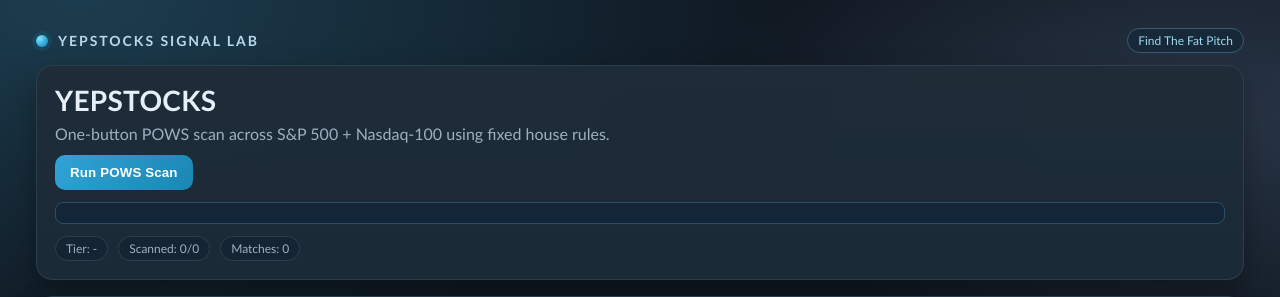
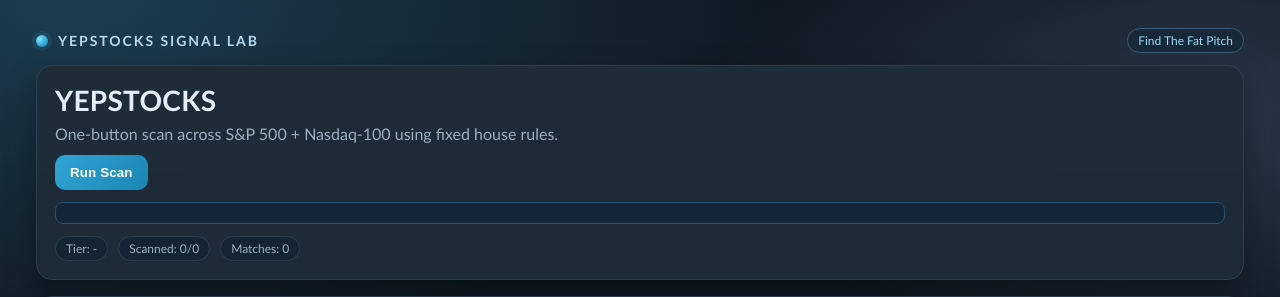
Before and after one commit to jamiewoolner-svg/yep, a Flask app: page / in a window 1280 px wide. Shown: the top 297 px of the page. Run offline with Flask 3, Linux system fonts and the light colour scheme; some libraries are stand-ins or nearby versions.

Commit message:
Remove POWS wording from UI and scan tier labels

```diff
--- a/app.py
+++ b/app.py
@@ -131,8 +131,8 @@ def _result_row(analyzed: Any) -> dict[str, Any]:
     }
 
 
-def _pows_args() -> SimpleNamespace:
-    """Locked scanner profile: no UI tuning, fixed POWS-oriented rules."""
+def _strategy_args() -> SimpleNamespace:
+    """Locked scanner profile: no UI tuning, fixed strategy rules."""
     return SimpleNamespace(
         min_price=5.0,
         max_price=1000.0,
@@ -198,7 +198,7 @@ def _strict_fallback_tiers(base_args: SimpleNamespace) -> list[tuple[str, Simple
     developing.min_adx = min(developing.min_adx, 6.0)
     developing.require_daily_and_233 = True
 
-    return [("pows_strict", strict), ("pows_confirm", confirm), ("pows_developing", developing)]
+    return [("strict", strict), ("confirm", confirm), ("developing", developing)]
 
 
 def _analyze_for_args(symbol: str, args: SimpleNamespace) -> Any | None:
@@ -294,7 +294,7 @@ def scan_stream() -> Response:
         payload = json.dumps({"type": "error", "message": str(exc)})
         return Response(payload + "\n", mimetype="application/x-ndjson")
 
-    base_args = _pows_args()
+    base_args = _strategy_args()
     configure_data_source(base_args.data_source, base_args.polygon_api_key)
     max_retries = max(0, int(base_args.max_retries))
     tiers = _strict_fallback_tiers(base_args) if base_args.auto_fallback else [("strict", base_args)]
--- a/templates/index.html
+++ b/templates/index.html
@@ -142,10 +142,10 @@
     </div>
     <div class="card">
       <h1>YEPSTOCKS</h1>
-      <p>One-button POWS scan across S&amp;P 500 + Nasdaq-100 using fixed house rules.</p>
+      <p>One-button scan across S&amp;P 500 + Nasdaq-100 using fixed house rules.</p>
       <form id="scan-form" method="post">
         <div class="actions">
-          <button type="submit" id="scan-btn">Run POWS Scan</button>
+          <button type="submit" id="scan-btn">Run Scan</button>
         </div>
       </form>
       <p class="status" id="scan-status"></p>
@@ -302,7 +302,7 @@
       resultsBody.innerHTML = '';
       charts.innerHTML = '';
       emptyNote.style.display = 'block';
-      status.textContent = 'Starting POWS scan...';
+      status.textContent = 'Starting scan...';
       tierEl.textContent = 'Tier: init';
       scannedEl.textContent = 'Scanned: 0/0';
       matchesEl.textContent = 'Matches: 0';
```
